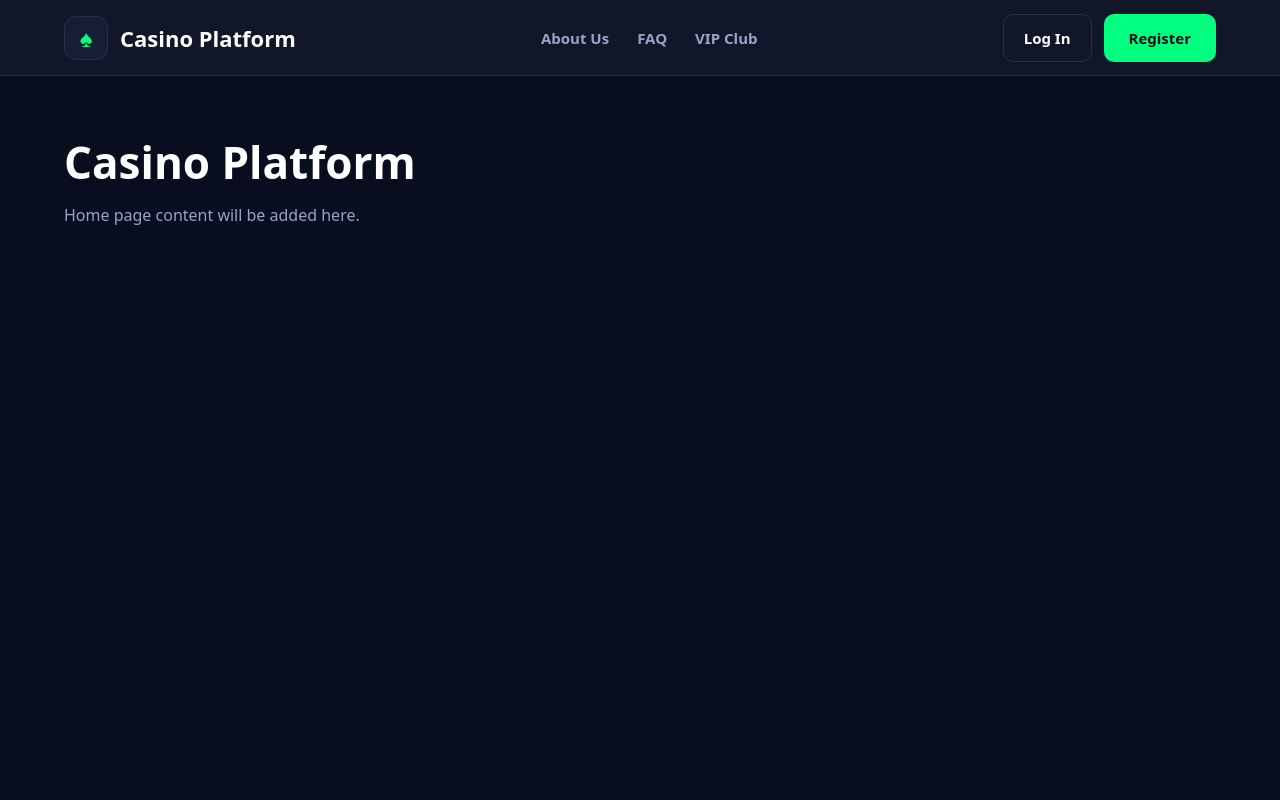
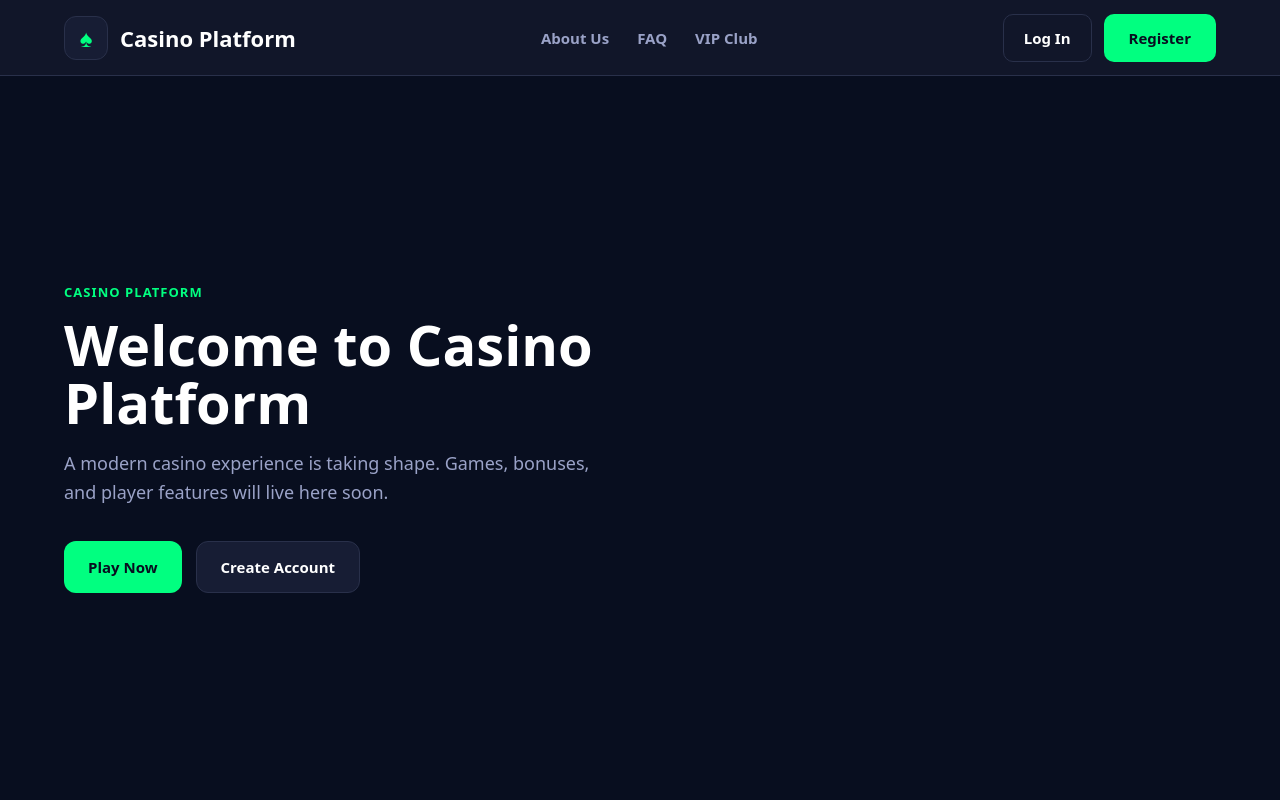
Before and after one commit to Boki0/casino, a React (Vite) app in the folder frontend/: page / in a window 1280 px wide. Shown: the top 800 px of the page. Built offline with nearby package versions, Linux system fonts and the light colour scheme.

Commit message:
feat(frontend): add basic routing

```diff
--- a/frontend/package.json
+++ b/frontend/package.json
@@ -11,7 +11,8 @@
   },
   "dependencies": {
     "react": "^19.2.6",
-    "react-dom": "^19.2.6"
+    "react-dom": "^19.2.6",
+    "react-router-dom": "^7.18.0"
   },
   "devDependencies": {
     "@eslint/js": "^10.0.1",
--- a/frontend/src/App.tsx
+++ b/frontend/src/App.tsx
@@ -1,29 +1,20 @@
-import { useState } from 'react'
+import { Route, Routes } from 'react-router-dom'
 import Footer from './components/layout/Footer'
 import Header from './components/layout/Header'
+import HomePage from './pages/HomePage'
 import LoginPage from './pages/LoginPage'
 import RegisterPage from './pages/RegisterPage'
 
-type CurrentPage = 'home' | 'login' | 'register'
-
 function App() {
-  const [currentPage, setCurrentPage] = useState<CurrentPage>('home')
-
   return (
     <>
-      <Header
-        onLoginClick={() => setCurrentPage('login')}
-        onRegisterClick={() => setCurrentPage('register')}
-      />
+      <Header />
       <main>
-        {currentPage === 'login' && <LoginPage />}
-        {currentPage === 'register' && <RegisterPage />}
-        {currentPage === 'home' && (
-          <section className="home-placeholder">
-            <h1>Casino Platform</h1>
-            <p>Home page content will be added here.</p>
-          </section>
-        )}
+        <Routes>
+          <Route path="/" element={<HomePage />} />
+          <Route path="/login" element={<LoginPage />} />
+          <Route path="/register" element={<RegisterPage />} />
+        </Routes>
       </main>
       <Footer />
     </>
--- a/frontend/src/components/layout/Header.css
+++ b/frontend/src/components/layout/Header.css
@@ -25,6 +25,7 @@
   align-items: center;
   gap: 12px;
   flex: 0 0 auto;
+  text-decoration: none;
 }
 
 .app-header__logo {
@@ -105,9 +106,13 @@
 }
 
 .app-header__register {
+  display: inline-flex;
+  align-items: center;
+  justify-content: center;
   padding: 0 24px;
   color: var(--color-bg);
   background: var(--color-primary);
+  text-decoration: none;
 }
 
 .app-header__register:hover {
--- a/frontend/src/components/layout/Header.tsx
+++ b/frontend/src/components/layout/Header.tsx
@@ -1,18 +1,14 @@
+import { Link, NavLink } from 'react-router-dom'
 import './Header.css'
 
-type HeaderProps = {
-  onLoginClick: () => void
-  onRegisterClick: () => void
-}
-
-function Header({ onLoginClick, onRegisterClick }: HeaderProps) {
+function Header() {
   return (
     <header className="app-header">
       <div className="app-header__container">
-        <div className="app-header__brand">
+        <Link className="app-header__brand" to="/">
           <div className="app-header__logo">♠</div>
           <span className="app-header__title">Casino Platform</span>
-        </div>
+        </Link>
 
         <nav className="app-header__nav" aria-label="Main navigation">
           <a className="app-header__link" href="#">
@@ -27,12 +23,12 @@ function Header({ onLoginClick, onRegisterClick }: HeaderProps) {
         </nav>
 
         <div className="app-header__actions">
-          <button className="app-header__login" type="button" onClick={onLoginClick}>
+          <NavLink className="app-header__login" to="/login">
             Log In
-          </button>
-          <button className="app-header__register" type="button" onClick={onRegisterClick}>
+          </NavLink>
+          <NavLink className="app-header__register" to="/register">
             Register
-          </button>
+          </NavLink>
         </div>
       </div>
     </header>
--- a/frontend/src/main.tsx
+++ b/frontend/src/main.tsx
@@ -1,10 +1,13 @@
 import { StrictMode } from 'react'
 import { createRoot } from 'react-dom/client'
+import { BrowserRouter } from 'react-router-dom'
 import './styles/index.css'
 import App from './App.tsx'
 
 createRoot(document.getElementById('root')!).render(
   <StrictMode>
-    <App />
+    <BrowserRouter>
+      <App />
+    </BrowserRouter>
   </StrictMode>,
 )
--- /dev/null
+++ b/frontend/src/pages/HomePage.css
@@ -0,0 +1,86 @@
+.home-page {
+  width: min(100%, 1200px);
+  min-height: calc(100vh - 76px);
+  margin: 0 auto;
+  padding: 72px 24px;
+  display: flex;
+  align-items: center;
+}
+
+.home-page__content {
+  max-width: 680px;
+}
+
+.home-page__eyebrow {
+  margin: 0 0 14px;
+  color: var(--color-primary);
+  font-size: 13px;
+  font-weight: 900;
+  letter-spacing: 0.08em;
+  text-transform: uppercase;
+}
+
+.home-page h1 {
+  margin: 0 0 18px;
+  color: var(--color-text);
+  font-size: 56px;
+  line-height: 1.04;
+}
+
+.home-page__subtitle {
+  max-width: 560px;
+  margin: 0;
+  color: var(--color-text-muted);
+  font-size: 18px;
+  line-height: 1.6;
+}
+
+.home-page__actions {
+  margin-top: 34px;
+  display: flex;
+  flex-wrap: wrap;
+  gap: 14px;
+}
+
+.home-page__primary,
+.home-page__secondary {
+  height: 52px;
+  padding: 0 24px;
+  border-radius: 12px;
+  font-size: 15px;
+  font-weight: 900;
+}
+
+.home-page__primary {
+  color: var(--color-bg);
+  background: var(--color-primary);
+  border: 0;
+}
+
+.home-page__primary:hover {
+  background: var(--color-primary-hover);
+}
+
+.home-page__secondary {
+  color: var(--color-text);
+  background: var(--color-surface);
+  border: 1px solid var(--color-border);
+}
+
+.home-page__secondary:hover {
+  background: var(--color-surface-light);
+}
+
+@media (max-width: 640px) {
+  .home-page {
+    padding: 48px 18px;
+  }
+
+  .home-page h1 {
+    font-size: 38px;
+  }
+
+  .home-page__subtitle {
+    font-size: 16px;
+  }
+}
--- /dev/null
+++ b/frontend/src/pages/HomePage.tsx
@@ -0,0 +1,27 @@
+import './HomePage.css'
+
+function HomePage() {
+  return (
+    <section className="home-page">
+      <div className="home-page__content">
+        <p className="home-page__eyebrow">Casino Platform</p>
+        <h1>Welcome to Casino Platform</h1>
+        <p className="home-page__subtitle">
+          A modern casino experience is taking shape. Games, bonuses, and player features will
+          live here soon.
+        </p>
+
+        <div className="home-page__actions">
+          <button className="home-page__primary" type="button">
+            Play Now
+          </button>
+          <button className="home-page__secondary" type="button">
+            Create Account
+          </button>
+        </div>
+      </div>
+    </section>
+  )
+}
+
+export default HomePage
--- a/frontend/src/pages/LoginPage.css
+++ b/frontend/src/pages/LoginPage.css
@@ -228,9 +228,13 @@
 }
 
 .login-form__secondary {
+  display: inline-flex;
+  align-items: center;
+  justify-content: center;
   color: var(--color-text);
   background: transparent;
   border: 1px solid var(--color-border);
+  text-decoration: none;
 }
 
 .login-form__secondary:hover {
--- a/frontend/src/pages/LoginPage.tsx
+++ b/frontend/src/pages/LoginPage.tsx
@@ -1,4 +1,5 @@
 import { useState } from 'react'
+import { Link } from 'react-router-dom'
 import './LoginPage.css'
 
 function LoginPage() {
@@ -60,9 +61,9 @@ function LoginPage() {
               <span>Don't have an account yet?</span>
             </div>
 
-            <button className="login-form__secondary" type="button">
+            <Link className="login-form__secondary" to="/register">
               Register
-            </button>
+            </Link>
           </form>
         </div>
       </div>
--- a/frontend/src/pages/RegisterPage.tsx
+++ b/frontend/src/pages/RegisterPage.tsx
@@ -1,4 +1,5 @@
 import { useState } from 'react'
+import { Link } from 'react-router-dom'
 import './LoginPage.css'
 import './RegisterPage.css'
 
@@ -93,9 +94,9 @@ function RegisterPage() {
               <span>Already have an account?</span>
             </div>
 
-            <button className="login-form__secondary" type="button">
+            <Link className="login-form__secondary" to="/login">
               Log In
-            </button>
+            </Link>
           </form>
         </div>
       </div>
--- a/frontend/src/styles/global.css
+++ b/frontend/src/styles/global.css
@@ -25,21 +25,3 @@ button {
 input {
   font: inherit;
 }
-
-.home-placeholder {
-  width: min(100%, 1200px);
-  min-height: calc(100vh - 76px);
-  margin: 0 auto;
-  padding: 56px 24px;
-  color: var(--color-text);
-}
-
-.home-placeholder h1 {
-  margin: 0 0 12px;
-  font-size: 44px;
-}
-
-.home-placeholder p {
-  margin: 0;
-  color: var(--color-text-muted);
-}
```
Also changed, not shown: 2 other files (tests, documents, lock files or other folders).
